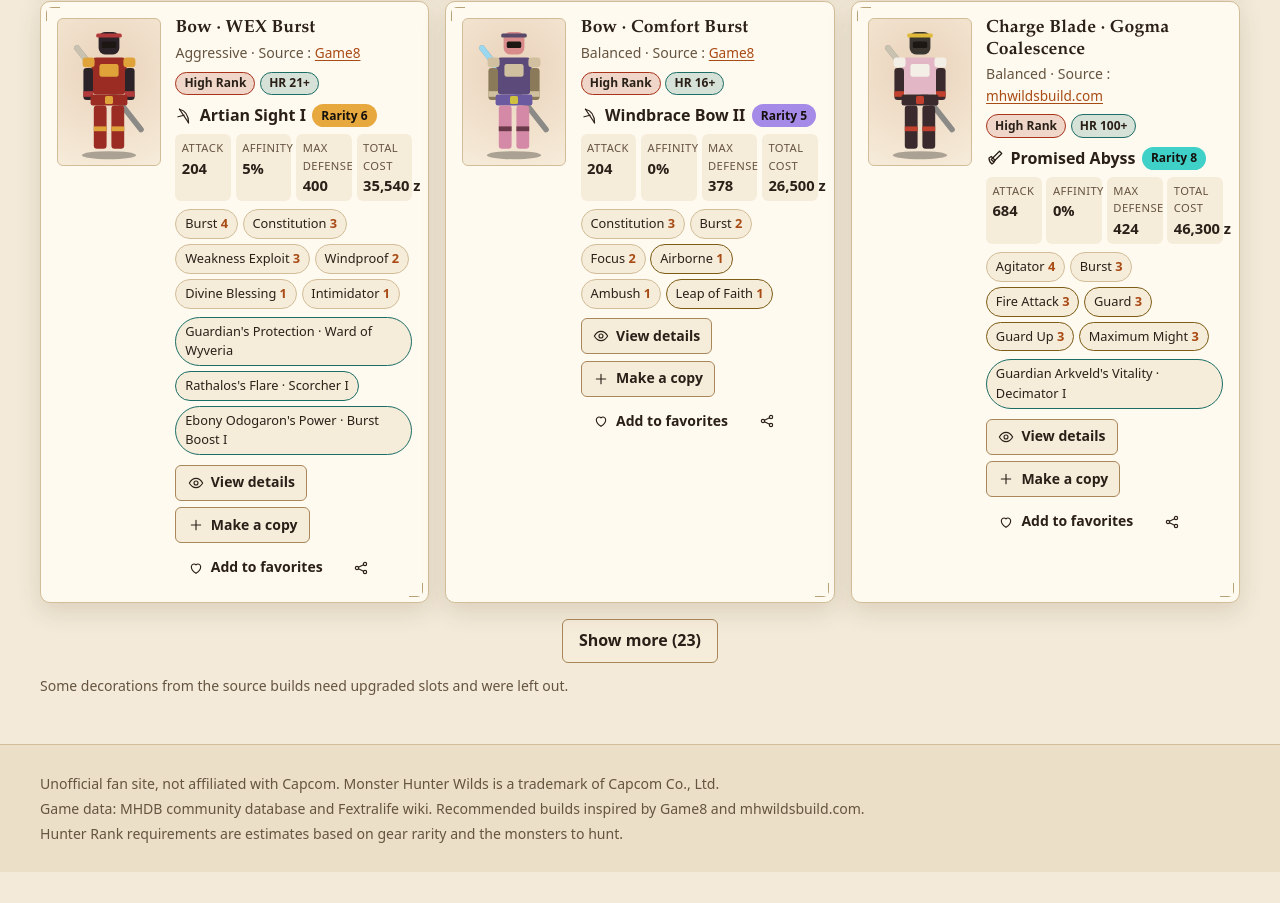
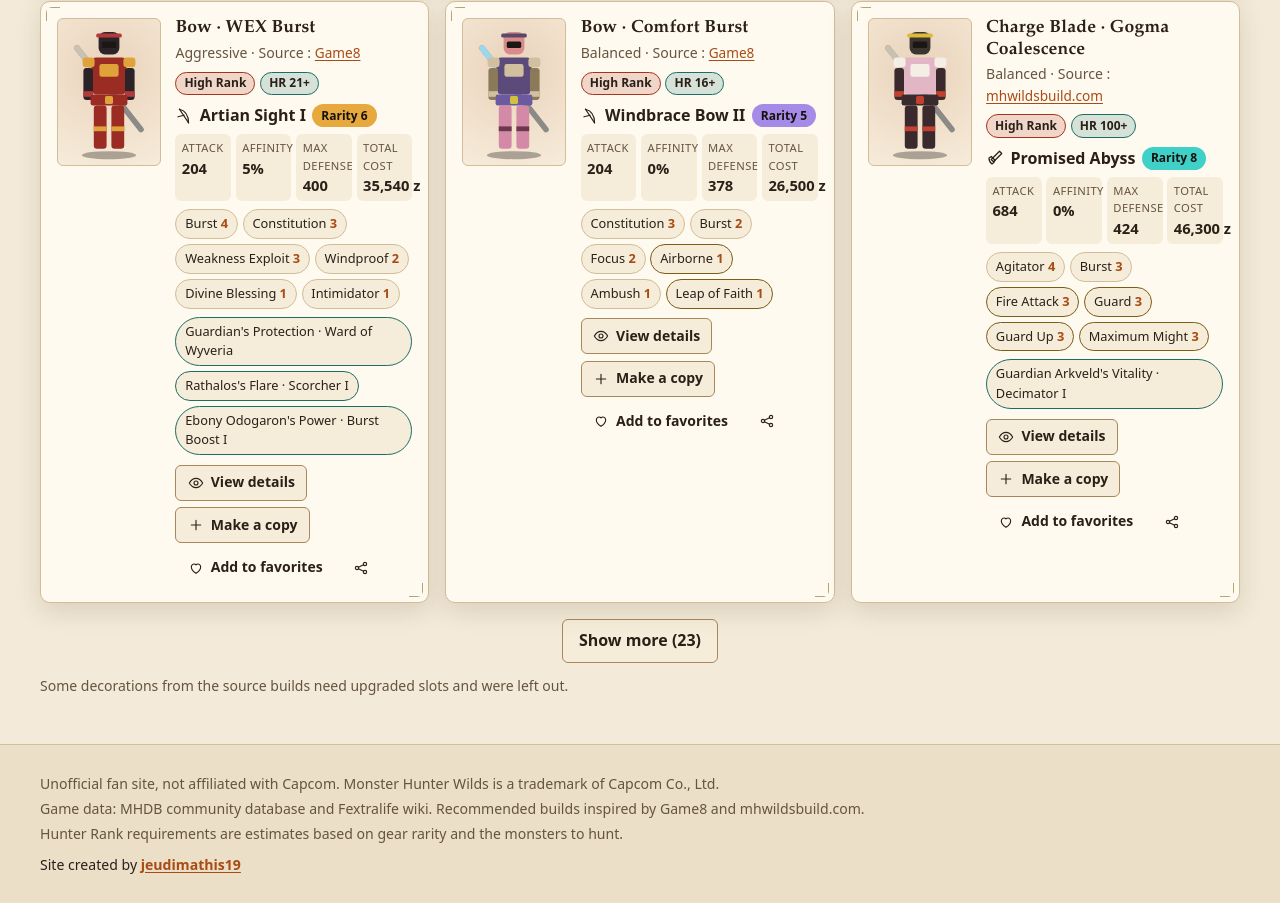
Before and after one commit to jeudimathis19/Monster-Hunter-Builder, a website with bundled scripts: page index.html in a window 1280 px wide. Shown: the part 1987-2890 px from the top of the page. Before the commit the page ends 2859 px from the top, so only its background shows below. Built offline with nearby package versions, Linux system fonts and the light colour scheme.

Commit message:
Credit the creator's GitHub account in the footer

```diff
--- a/assets/css/app.css
+++ b/assets/css/app.css
@@ -583,6 +583,8 @@ fieldset { border: 0; padding: 0; margin: 0; min-width: 0; }
 /* ------------------------------------------------------------------ Footer */
 .site-footer { margin-top: auto; border-top: 1px solid var(--border); background: var(--bg-2); padding: 1.5rem 0; color: var(--muted); font-size: .88rem; }
 .footer-inner p { margin: .2rem 0; }
+.footer-credit { margin-top: .6rem !important; color: var(--text); }
+.footer-credit a { font-weight: 700; }
 
 @media (prefers-reduced-motion: reduce) {
   *, *::before, *::after { animation-duration: .001ms !important; animation-iteration-count: 1 !important; transition-duration: .001ms !important; scroll-behavior: auto !important; }
--- a/assets/js/i18n.js
+++ b/assets/js/i18n.js
@@ -21,6 +21,8 @@ const STRINGS = {
     'footer.fan': 'Site de fans non officiel, sans lien avec Capcom. Monster Hunter Wilds est une marque de Capcom Co., Ltd.',
     'footer.data': 'Données de jeu : base communautaire MHDB et wiki Fextralife. Builds recommandés inspirés de Game8 et mhwildsbuild.com.',
     'footer.hr': 'Le rang de chasseur indiqué est une estimation basée sur la rareté et les monstres à chasser.',
+    'footer.credit': 'Site créé par',
+    'footer.github': ' (profil GitHub)',
 
     'common.loading': 'Chargement des données de chasse…',
     'common.error': 'Impossible de charger les données.',
@@ -356,6 +358,8 @@ const STRINGS = {
     'footer.fan': 'Unofficial fan site, not affiliated with Capcom. Monster Hunter Wilds is a trademark of Capcom Co., Ltd.',
     'footer.data': 'Game data: MHDB community database and Fextralife wiki. Recommended builds inspired by Game8 and mhwildsbuild.com.',
     'footer.hr': 'Hunter Rank requirements are estimates based on gear rarity and the monsters to hunt.',
+    'footer.credit': 'Site created by',
+    'footer.github': ' (GitHub profile)',
 
     'common.loading': 'Loading hunting data…',
     'common.error': 'Could not load the data.',
--- a/index.html
+++ b/index.html
@@ -77,6 +77,8 @@
       <p data-i18n="footer.fan">Site de fans non officiel, sans lien avec Capcom. Monster Hunter Wilds est une marque de Capcom Co., Ltd.</p>
       <p data-i18n="footer.data">Données de jeu : base communautaire MHDB et wiki Fextralife. Builds recommandés inspirés de Game8 et mhwildsbuild.com.</p>
       <p data-i18n="footer.hr">Le rang de chasseur indiqué est une estimation basée sur la rareté et les monstres à chasser.</p>
+      <p class="footer-credit"><span data-i18n="footer.credit">Site créé par</span>
+        <a href="https://github.com/jeudimathis19" target="_blank" rel="noopener noreferrer">jeudimathis19<span class="sr-only" data-i18n="footer.github"> (profil GitHub)</span></a></p>
     </div>
   </footer>
 
```
